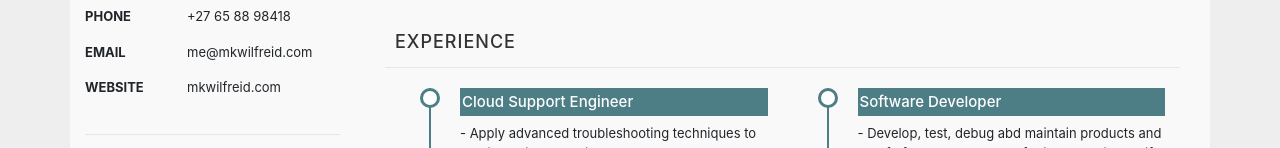
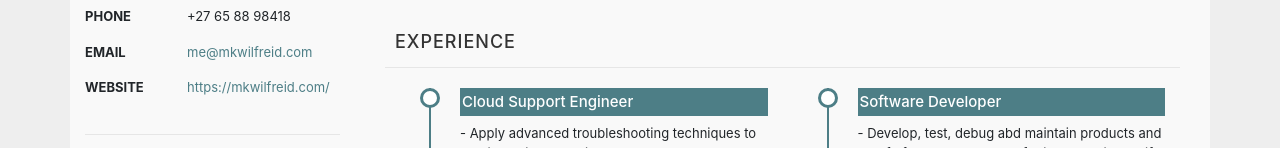
Before and after one commit to mkwilfreid/mkwilfreid, a plain HTML site: page index.html in a window 1280 px wide. Shown: the part 381-529 px from the top of the page. Drawn offline with nearby package versions, Linux system fonts and the light colour scheme.

Commit message:
added send email option

```diff
--- a/index.html
+++ b/index.html
@@ -30,7 +30,7 @@
             href="https://cdnjs.cloudflare.com/ajax/libs/font-awesome/4.7.0/css/font-awesome.min.css">
         <link href="https://fonts.googleapis.com/css?family=Roboto&display=swap" rel="stylesheet">
         <link rel="stylesheet" href="css/default.css">
-        <title>Mkwilfreid</title>
+        <title>Mkwilfreid - Resume</title>
     </head>
 
     <body>
@@ -46,10 +46,10 @@
                             <p><span>Phone</span>+27 65 88 98418</p>
                         </li>
                         <li>
-                            <p><span>Email</span>me@mkwilfreid.com</p>
+                            <p><span>Email</span><a href="mailto: me@mkwilfreid">me@mkwilfreid.com</a></p>
                         </li>
                         <li>
-                            <p><span>Website</span>mkwilfreid.com</p>
+                            <p><span>Website</span><a href="https://mkwilfreid.com/">https://mkwilfreid.com/</a></p>
                         </li>
                     </ul>
                     <h5 class="headline">Attachements</h5>
@@ -70,7 +70,7 @@
                     </div>
                     <div class="contact">
                         <h5 class="headline">Get in touch</h5>
-                        <a href="">me@mkwilfreid.com</a>
+                        <a href="mailto: me@mkwilfreid.com">me@mkwilfreid.com</a>
                     </div>
                 </div>
 
```
